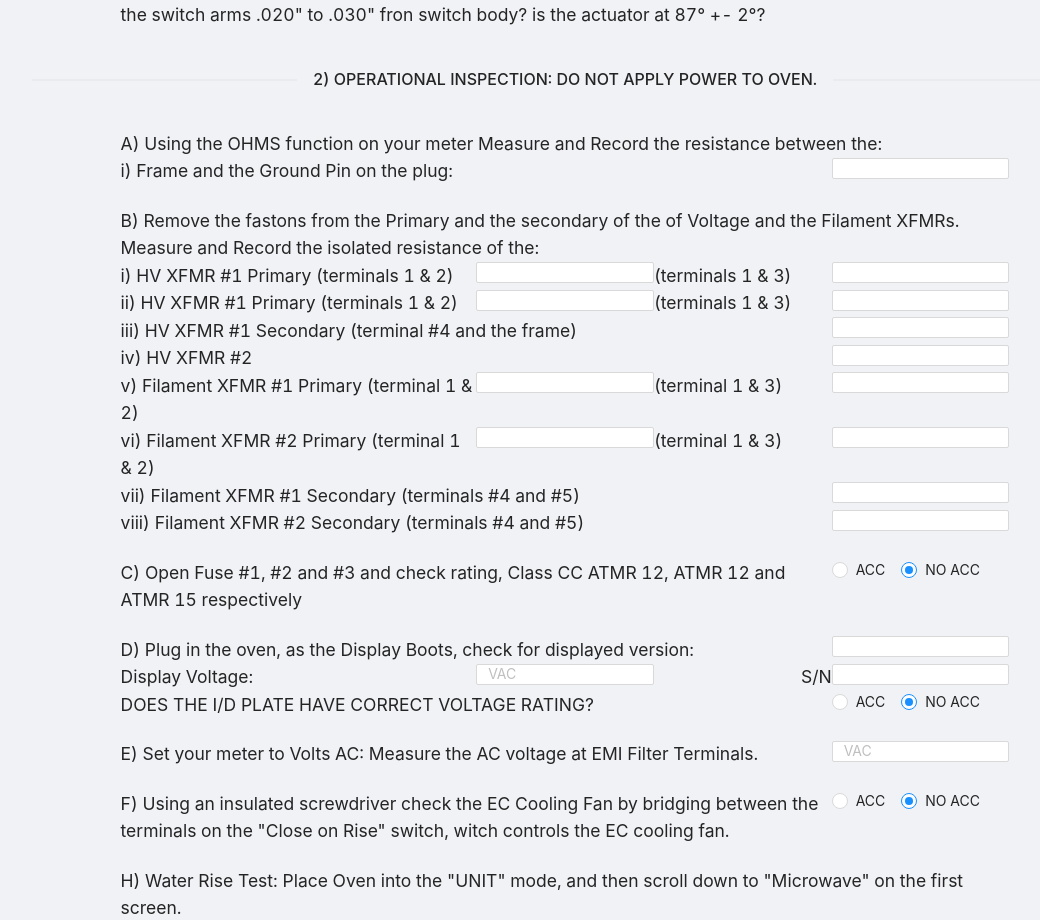
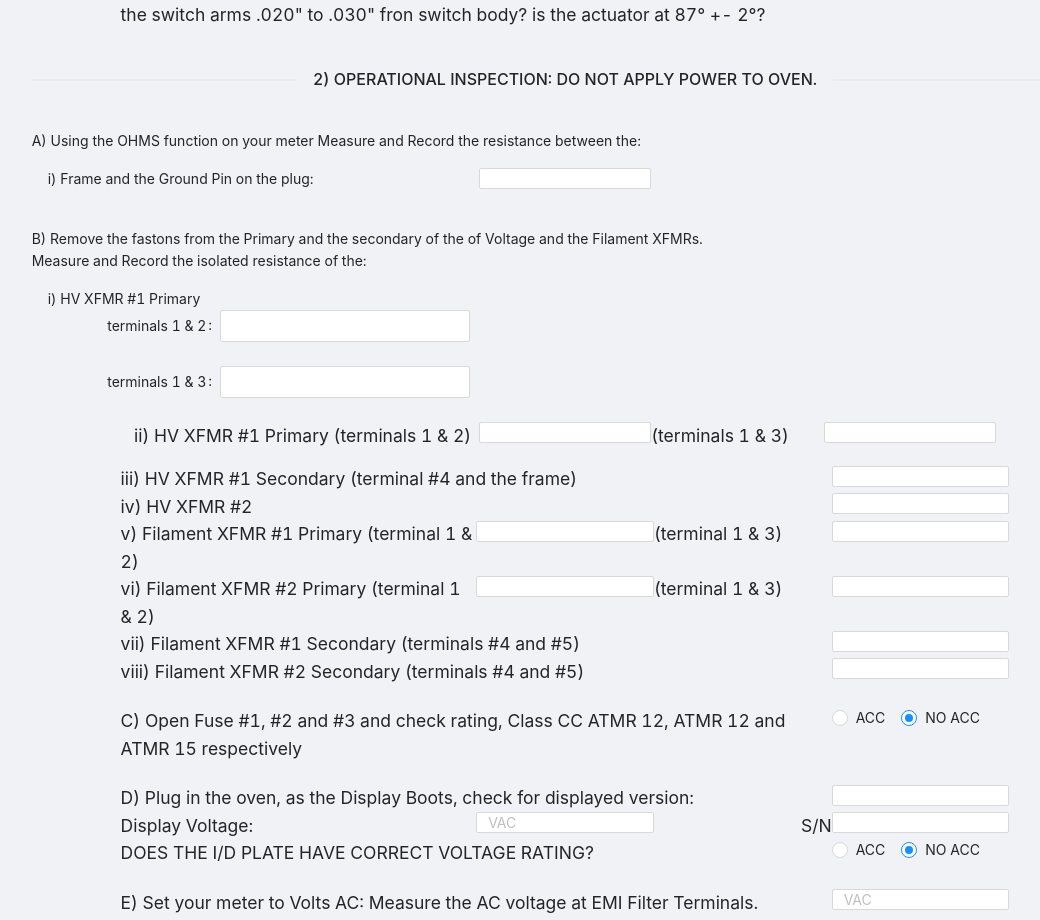
Before and after one commit to joseyon01/qa-report, a React (Vite) app: page /register/Oven1 in a window 1280 px wide. Shown: the part 946-1866 px from the top of the page, without its empty margins (75-1115 px from the left). Built offline with nearby package versions, Linux system fonts and the light colour scheme.

Commit message:
minor changes

```diff
--- a/src/components/oven1/Oven1.jsx
+++ b/src/components/oven1/Oven1.jsx
@@ -111,7 +111,7 @@ export const Oven1 = (props) => {
             Convection Blower, Hi-Limit and Control circuits.
           </Text>
         </Col>
-        <Col xs={4}>
+        <Col xs={4} justify="end">
           <Radio.Group name="oneC" defaultValue={"false"}>
             <Radio value={"true"}>ACC</Radio>
             <Radio value={"false"}>NO ACC</Radio>
@@ -198,16 +198,16 @@ export const Oven1 = (props) => {
         2) OPERATIONAL INSPECTION: DO NOT APPLY POWER TO OVEN.
       </Divider>
       <br />
-      <Row justify="center">
-        <Col xs={20} style={{ fontSize: "1.25em" }}>
+      <Row>
+        <Col span={24}>
           <Text>
             A) Using the OHMS function on your meter Measure and Record the
             resistance between the:
           </Text>
         </Col>
-      </Row>
-      <Row justify="center">
-        <Col xs={16} style={{ fontSize: "1.25em" }}>
+        <Col span={24}>
+          <Row className="sub-question">
+            <Col xs={10}>
               <Text>i) Frame and the Ground Pin on the plug:</Text>
             </Col>
             <Col xs={4}>
@@ -218,9 +218,11 @@ export const Oven1 = (props) => {
               />
             </Col>
           </Row>
+        </Col>
+      </Row>
       <br />
-      <Row justify="center">
-        <Col xs={20} style={{ fontSize: "1.25em" }}>
+      <Row>
+        <Col xs={24}>
           <Text>
             B) Remove the fastons from the Primary and the secondary of the of
             Voltage and the Filament XFMRs.
@@ -229,26 +231,28 @@ export const Oven1 = (props) => {
           </Text>
         </Col>
       </Row>
-      <Row justify="center">
-        <Col xs={8} style={{ fontSize: "1.25em" }}>
-          <Text>i) HV XFMR #1 Primary (terminals 1 & 2)</Text>
+      <div style={{ padding: 16 }}>
+        <Row>
+          <Col xs={24}>
+            <Text>i) HV XFMR #1 Primary</Text>
           </Col>
-        <Col xs={4}>
+          <Col xs={24 }>
+            <Form.Item label="terminals 1 & 2">
               <Input
+                style={{ width: 250 }}
+                size="middle"
                 type="number"
-            style={{ width: "100%", height: "1.5em" }}
                 required
               />
-        </Col>
-        <Col xs={4} style={{ fontSize: "1.25em" }}>
-          <Text>(terminals 1 & 3)</Text>
-        </Col>
-        <Col xs={4}>
+            </Form.Item>
+            <Form.Item label="terminals 1 & 3">
               <Input
+                style={{ width: 250 }}
+                size="middle"
                 type="number"
-            style={{ width: "100%", height: "1.5em" }}
                 required
               />
+            </Form.Item>
           </Col>
         </Row>
         <Row justify="center">
@@ -273,6 +277,8 @@ export const Oven1 = (props) => {
             />
           </Col>
         </Row>
+      </div>
+
       <Row justify="center">
         <Col xs={16} style={{ fontSize: "1.25em" }}>
           <Text>iii) HV XFMR #1 Secondary (terminal #4 and the frame)</Text>
--- a/src/css/global.css
+++ b/src/css/global.css
@@ -6,3 +6,8 @@
 .container {
   padding: 1rem;
 }
+
+
+.sub-question{
+  padding: 1rem;
+}
```
Lines whose indentation alone changed are shown as unchanged.
